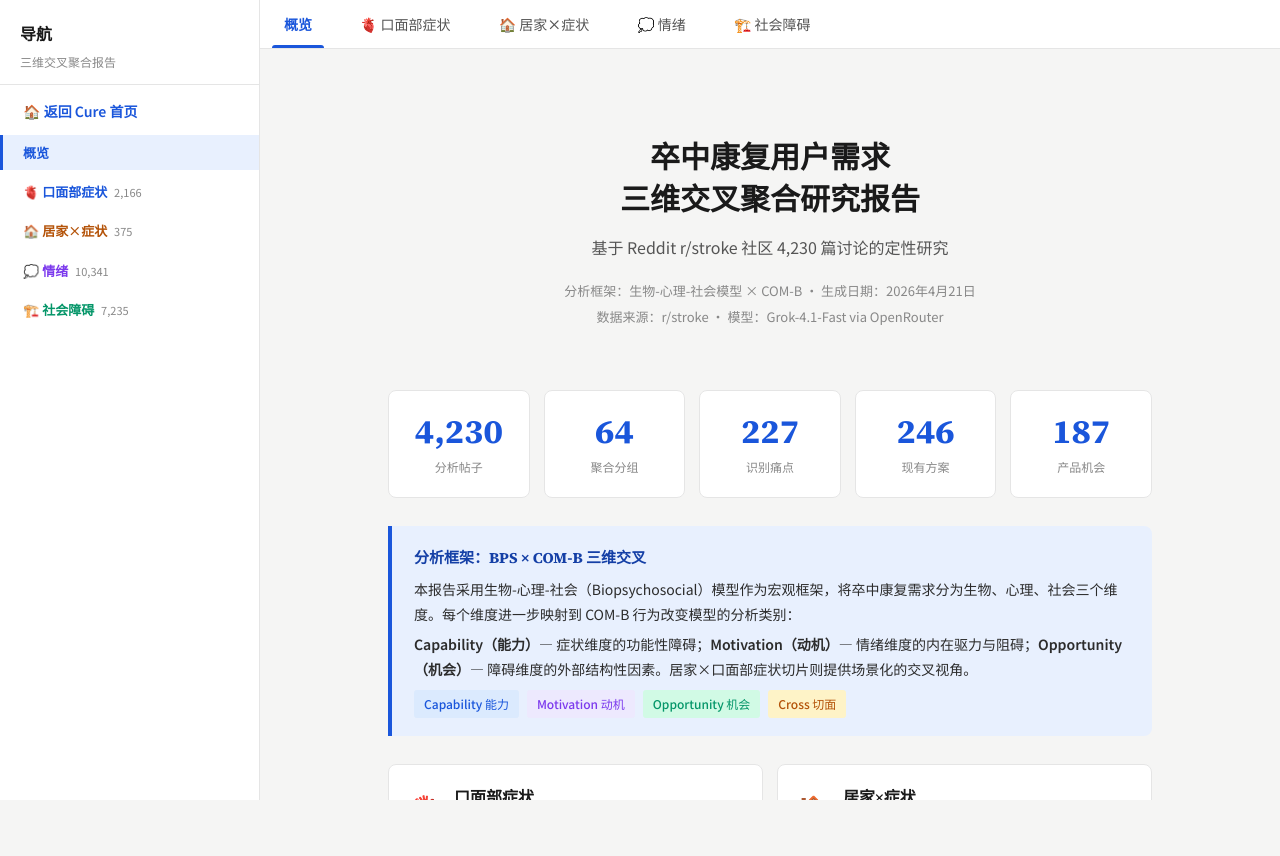
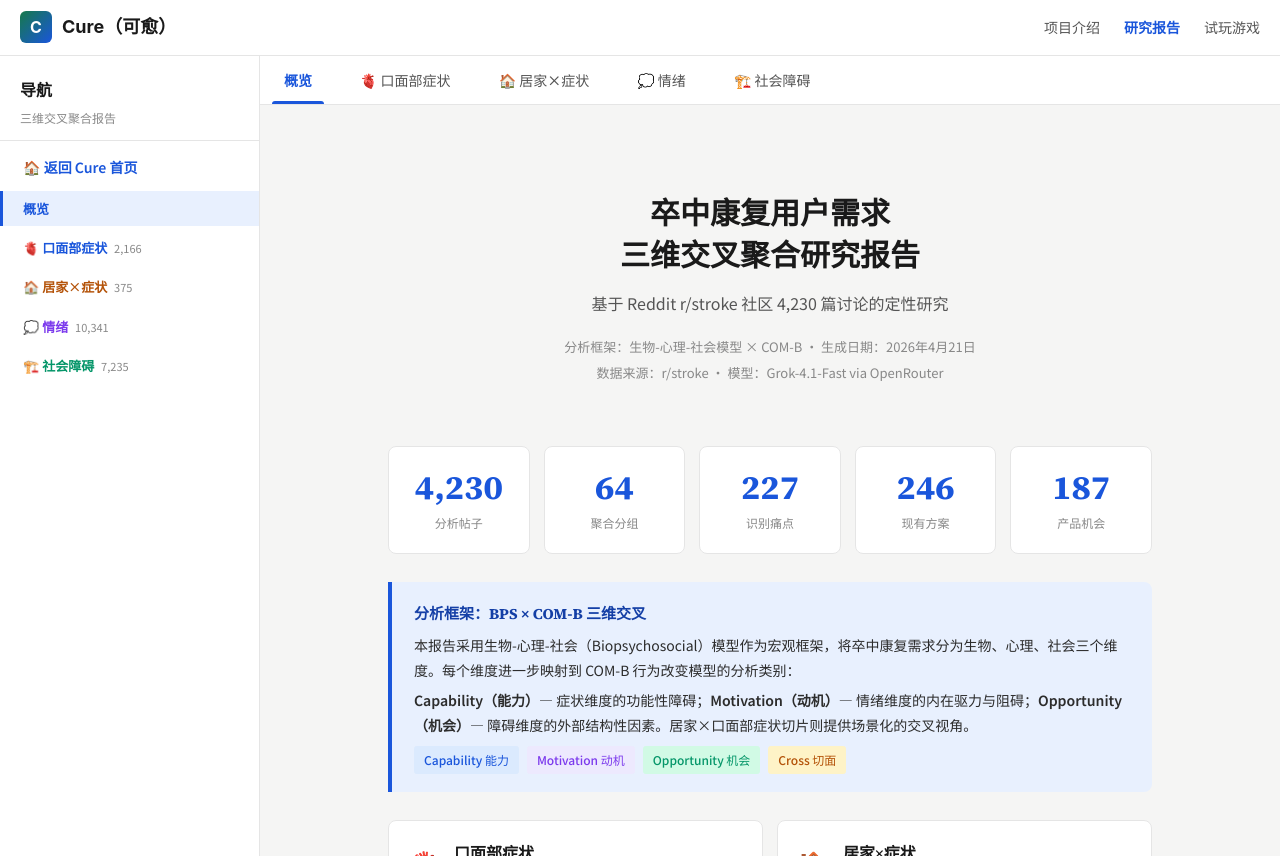
Before and after one commit to Leoyoung-dev/cure-website, a plain HTML site: page report/index.html in a window 1280 px wide. Before the commit the page ends 800 px from the top, so only its background shows below. Drawn offline with Linux system fonts and the light colour scheme.

Commit message:
Add unified top navbar across all pages (home, report, game)

```diff
--- a/report/index.html
+++ b/report/index.html
@@ -8,6 +8,17 @@
   <link rel="stylesheet" href="style.css">
 </head>
 <body>
+<nav class="top-navbar">
+  <a href="/" class="top-navbar-brand">
+    <div class="top-navbar-logo">C</div>
+    <span>Cure（可愈）</span>
+  </a>
+  <ul class="top-navbar-links">
+    <li><a href="/">项目介绍</a></li>
+    <li><a href="/report/" class="active">研究报告</a></li>
+    <li><a href="/game/">试玩游戏</a></li>
+  </ul>
+</nav>
   <button class="mobile-toggle" id="mobileToggle" aria-label="打开导航">☰</button>
   <div class="sidebar-overlay" id="sidebarOverlay"></div>
   <nav class="sidebar" id="sidebar"><div class="sidebar-header">
--- a/report/style.css
+++ b/report/style.css
@@ -31,6 +31,73 @@
 
 * { margin: 0; padding: 0; box-sizing: border-box; }
 html { scroll-behavior: smooth; }
+
+/* ── TOP NAVBAR ── */
+.top-navbar {
+  position: fixed;
+  top: 0;
+  left: 0;
+  right: 0;
+  height: 56px;
+  background: var(--paper-bg);
+  border-bottom: 1px solid var(--border-light);
+  z-index: 1000;
+  display: flex;
+  align-items: center;
+  padding: 0 20px;
+  font-family: 'Inter', -apple-system, 'Segoe UI', sans-serif;
+}
+.top-navbar-brand {
+  display: flex;
+  align-items: center;
+  gap: 10px;
+  text-decoration: none;
+  color: var(--text-heading);
+  font-weight: 700;
+  font-size: 18px;
+}
+.top-navbar-brand:hover { color: var(--accent); }
+.top-navbar-logo {
+  width: 32px;
+  height: 32px;
+  background: linear-gradient(135deg, var(--green), var(--accent));
+  border-radius: 6px;
+  display: flex;
+  align-items: center;
+  justify-content: center;
+  color: white;
+  font-size: 16px;
+  font-weight: 700;
+}
+.top-navbar-links {
+  margin-left: auto;
+  display: flex;
+  gap: 24px;
+  list-style: none;
+}
+.top-navbar-links a {
+  color: var(--text-secondary);
+  text-decoration: none;
+  font-size: 14px;
+  font-weight: 500;
+  transition: color 0.2s;
+}
+.top-navbar-links a:hover { color: var(--accent); }
+.top-navbar-links a.active { color: var(--accent); font-weight: 600; }
+
+/* Adjust body to account for top navbar */
+body {
+  font-family: var(--font-sans);
+  background: var(--page-bg);
+  color: var(--text-body);
+  line-height: 1.8;
+  font-size: 15px;
+  -webkit-font-smoothing: antialiased;
+  display: flex;
+  height: calc(100vh - 56px);
+  overflow: hidden;
+  margin-top: 56px;
+}
 
 body {
   font-family: var(--font-sans);
```
Also changed, not shown: game/index.html (+17 -6 lines), report/barrier.html (+11 -0 lines), report/emotion.html (+11 -0 lines), report/home.html (+11 -0 lines), report/symptom.html (+11 -0 lines).
